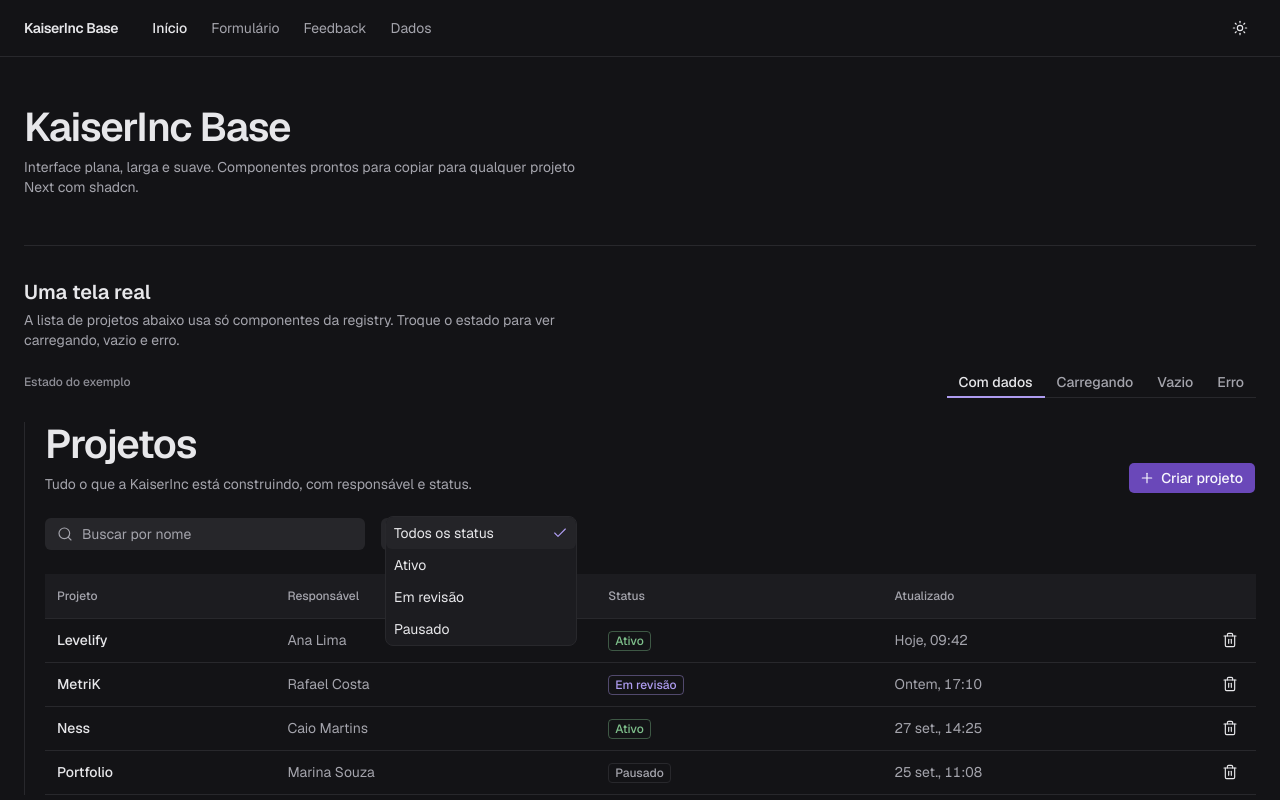
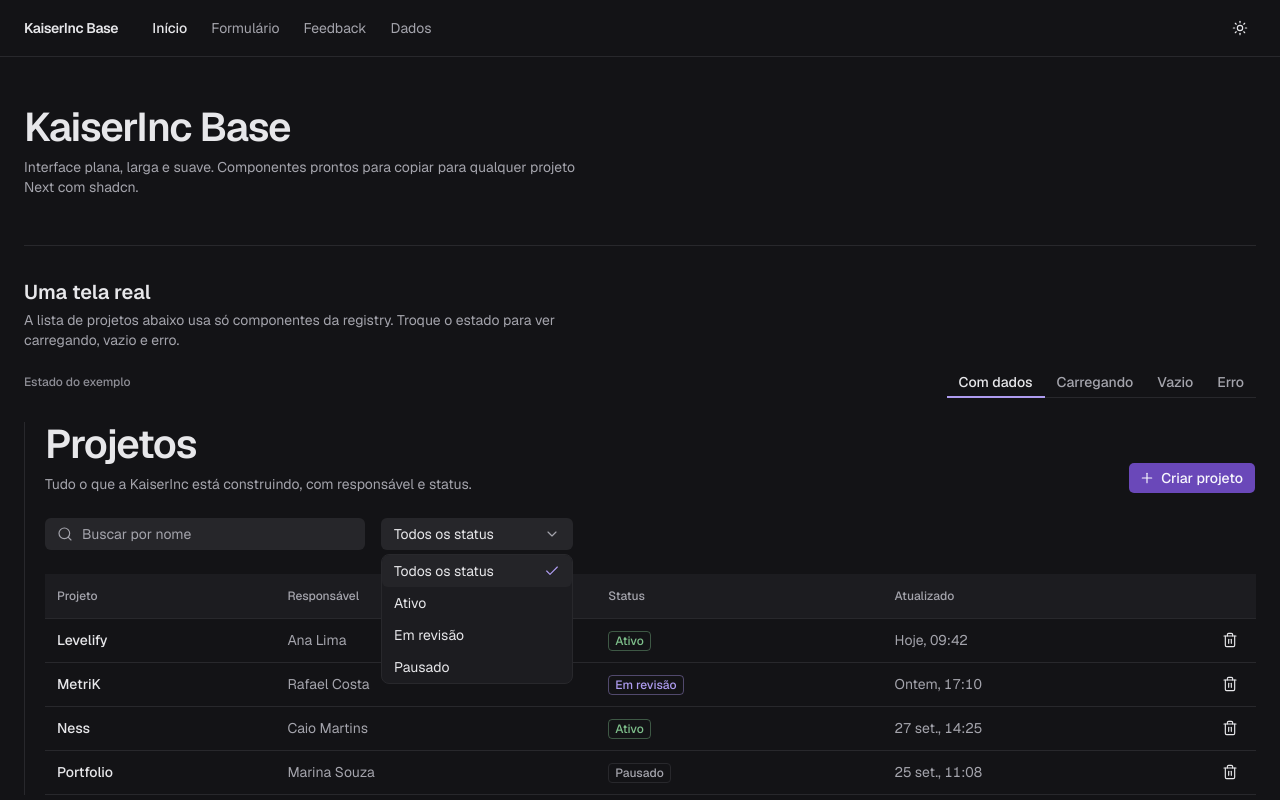
Before and after one commit to Kaiser-Inc/base-design, a Next.js app: page / in a window 1280 px wide. Both pictures are taken after a click on the button "Todos os status". Shown: the top 800 px of the page. Built offline with nearby package versions, Linux system fonts and the light colour scheme.

Commit message:
fix(select): open the list below the trigger, lined up with its text

```diff
--- a/components/ui/select.tsx
+++ b/components/ui/select.tsx
@@ -66,7 +66,7 @@ function SelectContent({
   sideOffset = 4,
   align = "center",
   alignOffset = 0,
-  alignItemWithTrigger = true,
+  alignItemWithTrigger = false,
   ...props
 }: SelectPrimitive.Popup.Props &
   Pick<
@@ -85,6 +85,7 @@ function SelectContent({
       >
         <SelectPrimitive.Popup
           data-slot="select-content"
+          data-align-trigger={alignItemWithTrigger}
           className={cn(
             "relative isolate z-50 max-h-(--available-height) w-(--anchor-width) min-w-36 origin-(--transform-origin) overflow-x-hidden overflow-y-auto rounded-lg bg-popover text-popover-foreground shadow-[var(--shadow-overlay)] transition-[opacity,scale] duration-150 ease-out data-starting-style:opacity-0 data-ending-style:opacity-0 data-starting-style:scale-96 data-ending-style:scale-96 data-[side=none]:duration-[120ms] data-[side=none]:data-starting-style:scale-100 data-[side=none]:data-ending-style:scale-100 dark:border dark:border-border dark:shadow-none",
             className
@@ -122,7 +123,7 @@ function SelectItem({
     <SelectPrimitive.Item
       data-slot="select-item"
       className={cn(
-        "relative flex h-control w-full cursor-default items-center gap-2 rounded-md pr-8 pl-2 text-sm transition-colors duration-[120ms] ease-out outline-hidden select-none focus:bg-accent focus:text-accent-foreground data-selected:bg-accent data-disabled:pointer-events-none data-disabled:text-subtle-foreground [&_svg]:pointer-events-none [&_svg]:shrink-0 [&_svg:not([class*='size-'])]:size-4 *:[span]:last:flex *:[span]:last:items-center *:[span]:last:gap-2",
+        "relative flex h-control w-full cursor-default items-center gap-2 rounded-md pr-9 pl-3 text-sm transition-colors duration-[120ms] ease-out outline-hidden select-none focus:bg-accent focus:text-accent-foreground data-selected:bg-accent data-disabled:pointer-events-none data-disabled:text-subtle-foreground [&_svg]:pointer-events-none [&_svg]:shrink-0 [&_svg:not([class*='size-'])]:size-4 *:[span]:last:flex *:[span]:last:items-center *:[span]:last:gap-2",
         className
       )}
       {...props}
@@ -132,7 +133,7 @@ function SelectItem({
       </SelectPrimitive.ItemText>
       <SelectPrimitive.ItemIndicator
         render={
-          <span className="pointer-events-none absolute right-2 flex size-4 items-center justify-center" />
+          <span className="pointer-events-none absolute right-3 flex size-4 items-center justify-center" />
         }
       >
         <CheckIcon
```
Also changed, not shown: 3 other files (tests, documents, lock files or other folders).
